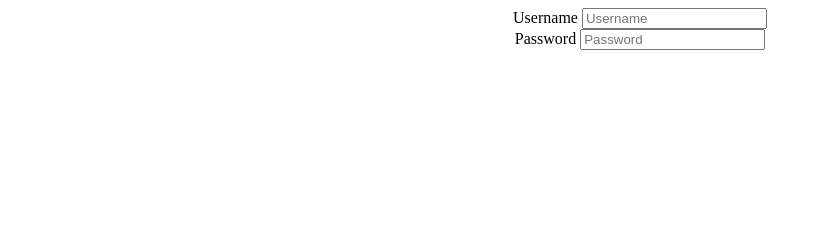
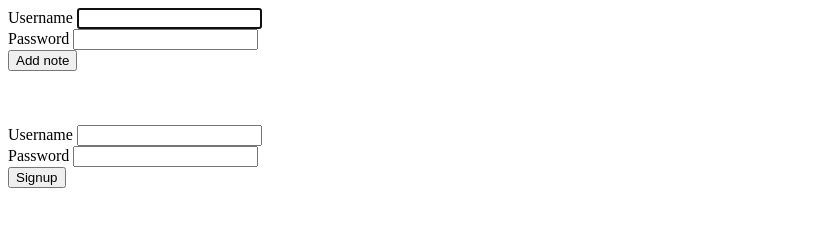
Before and after one commit to JoshuaPeddle/Notes-app, a website: page view/login.html in a window 1280 px wide. Shown: the whole page, without its empty margins (0-822 px from the left). Drawn offline with nearby package versions, Linux system fonts and the light colour scheme.

Commit message:
Add signup section.

```diff
--- a/view/login.html
+++ b/view/login.html
@@ -6,24 +6,45 @@
     <meta http-equiv="X-UA-Compatible" content="IE=edge">
     <meta name="viewport" content="width=device-width, initial-scale=1.0">
     <link rel="stylesheet" href="css/index.css">
-    <script src="https://code.jquery.com/jquery-3.6.0.min.js"
-        integrity="sha256-/xUj+3OJU5yExlq6GSYGSHk7tPXikynS7ogEvDej/m4=" crossorigin="anonymous"></script>
-    <script async src="js/sendnote.js"></script>
     <title>Login</title>
 </head>
 
 <body>
 
-    <div id="input_container">
-        <div >
-            <label for="username" >Username</label>
-            <input id="username" type="text" placeholder="Username" required>
-        </div>
-        <div >
-            <label for="password" class="form-label">Password</label>
-            <input id="password" type="password" placeholder="Password" required>
-        </div>
 
+    <div id="login_container">
+
+        <form action="/login/password" method="post">
+            <section>
+                <label for="username">Username</label>
+                <input id="username" name="username" type="text" autocomplete="username" required autofocus>
+            </section>
+            <section>
+                <label for="current-password" class="form-label">Password</label>
+                <input id="current-password" name="password" type="password" autocomplete="current-password" required>
+            </section>
+
+            <button type="submit">Add note</button>
+        </form>
+    </div>
+
+    <br>
+    <br>
+    <br>
+
+    <div id="signup_container">
+        <form action="/signup" method="post">
+            <section>
+                <label for="username">Username</label>
+                <input id="username" name="username" type="text" autocomplete="username" required>
+            </section>
+            <section>
+                <label for="new-password" class="form-label">Password</label>
+                <input id="new-password" name="password" type="password" autocomplete="new-password" required>
+            </section>
+
+            <button type="submit">Signup</button>
+        </form>
     </div>
 
 </body>
```
